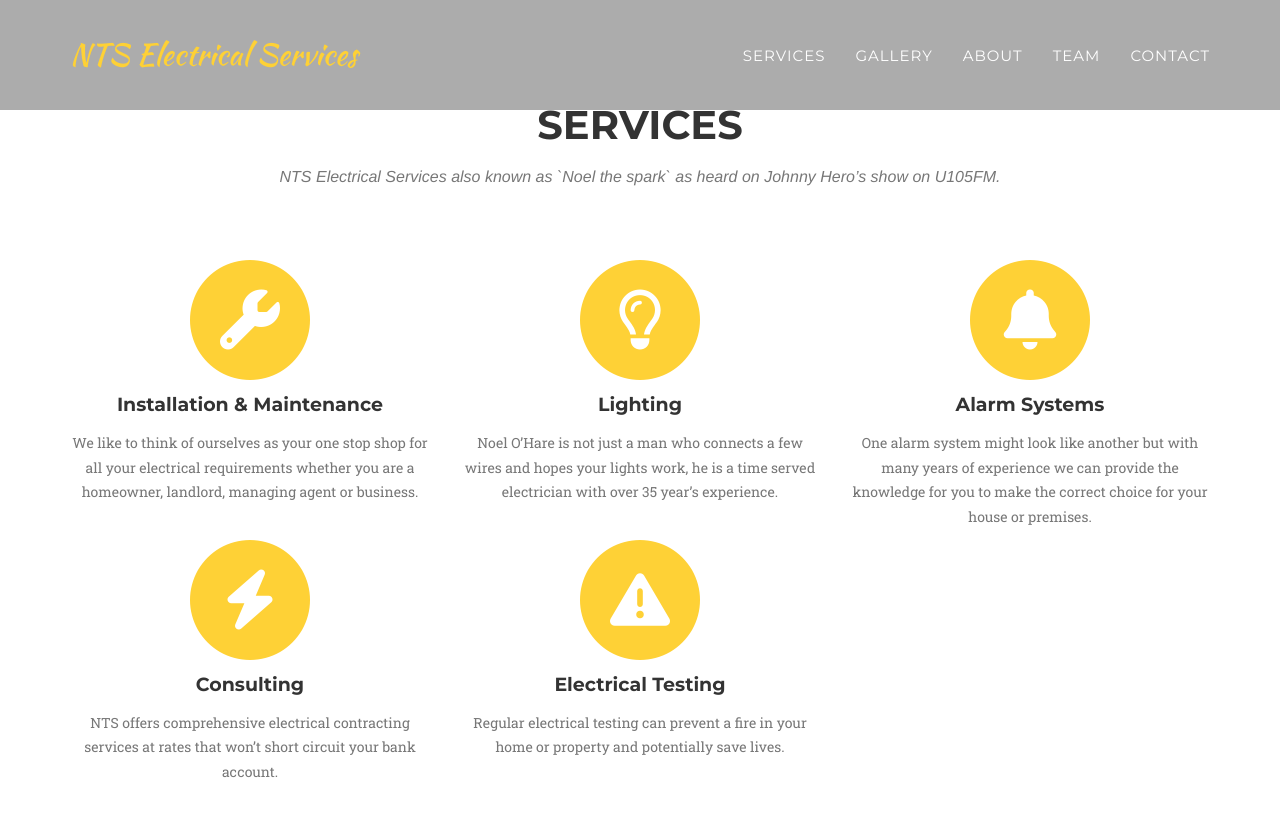
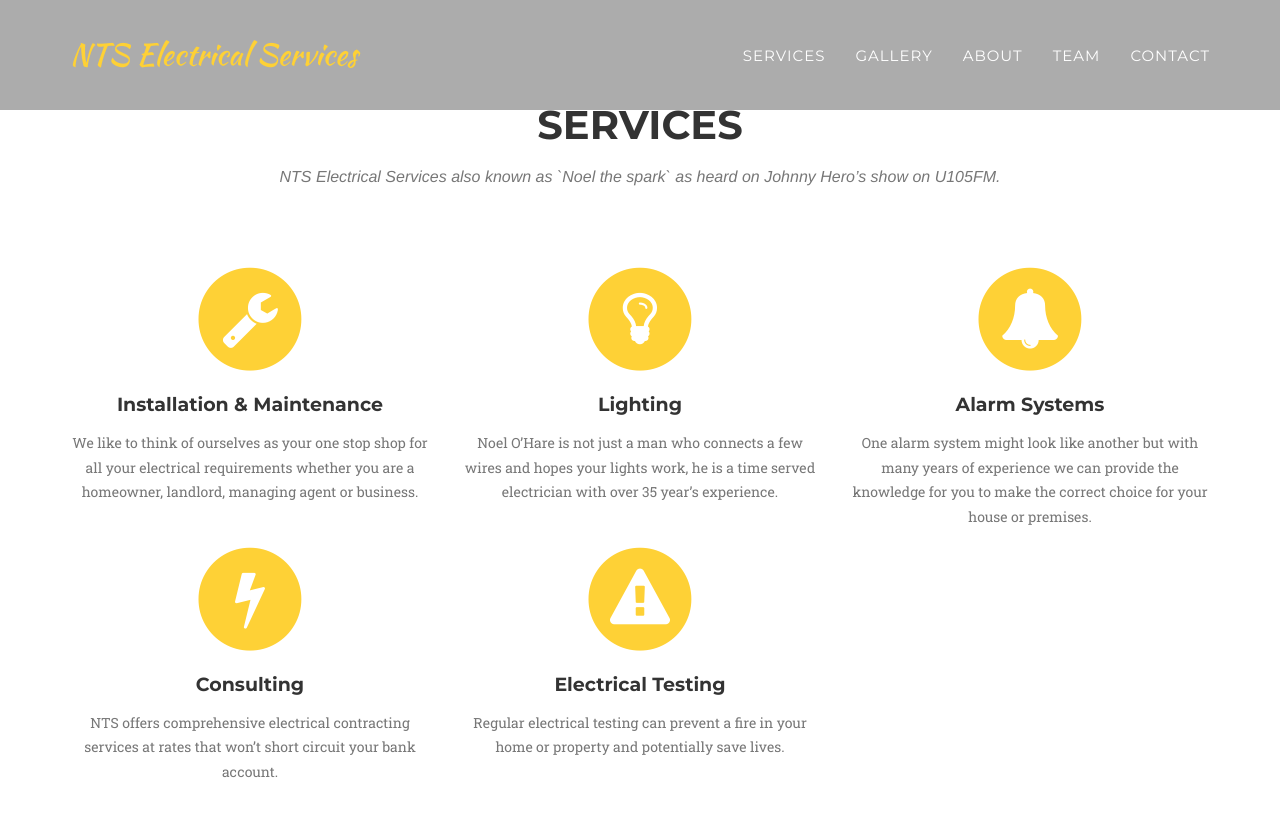
Before and after one commit to 3mkay/noelthespark, a Jekyll site: the page built from index.html, in a window 1280 px wide and 900 px high, scrolled down 880 px. Shown: the top 817 px of the window. Built offline with Jekyll 4.4.1, drawn with Linux system fonts in a browser that asks for light colours; nearby versions of some CDN libraries; some web fonts are replaced; library files that are not in the unit come from our copies.

Commit message:
Updating references in the head file

```diff
--- a/_includes/head.html
+++ b/_includes/head.html
@@ -11,7 +11,7 @@
     <link rel="stylesheet" href="{{ "style.css" }}">
 
     <!-- Custom Fonts -->
-    <link rel="stylesheet" href="{{ "/css/font-awesome/css/font-awesome.min.css" | prepend: site.baseurl }}">
+    <link rel="stylesheet" href="{{ "css/font-awesome/css/font-awesome.min.css" }}">
     <link href="http://fonts.googleapis.com/css?family=Montserrat:400,700" rel="stylesheet" type="text/css">
     <link href='http://fonts.googleapis.com/css?family=Kaushan+Script' rel='stylesheet' type='text/css'>
     <link href="http://fonts.googleapis.com/css?family=Lato:400,700,400italic,700italic" rel="stylesheet" type="text/css">
```
